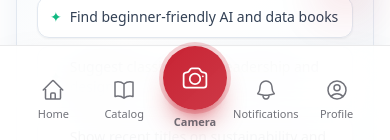
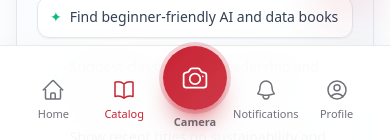
Before and after one commit to Kidemi04/Library_Self-Checkout_System, a Next.js app: page /dashboard/book in a window 390 px wide. Shown: the part 702-842 px from the top of the page. Built offline with nearby package versions, Linux system fonts and the light colour scheme; no server answers; the database is empty; sample sign-in values are in the browser's storage; a web font is replaced by a local one.

Commit message:
Combine Book Items and Book List page
Combine page,
Update Navigation bar (desktop and mobile ver)

```diff
--- a/app/dashboard/book-list/page.tsx
+++ b/app/dashboard/book/book-list/page.tsx
@@ -113,11 +113,13 @@ export default async function BookItemsPage({
 
       {/* Search */}
       <SearchForm
-        action="/dashboard/book-items"
+        action="/dashboard/book"
         placeholder="Search catalogue by title, author, ISBN, or barcode"
         defaultValue={q}
         aria-label="Search books"
+        extraParams={{ section: 'list' }}
       />
+
 
       {/* Create new item */}
       <CreateBookForm />
--- a/app/dashboard/book/page.tsx
+++ b/app/dashboard/book/page.tsx
@@ -4,10 +4,11 @@ import { redirect } from 'next/navigation';
 import { getDashboardSession } from '@/app/lib/auth/session';
 import TabSwitch from '@/app/ui/dashboard/tab-switch';
 
-// Sub pages (keep filenames unchanged)
+// Sub pages
 import BookItemsPage from './book-items/page';
+import BorrowBooksPage from './check-out/page';
 import ReturningBooksPage from './check-in/page';
-import BorrowBooksPage from './check-out/page';
+import BookListPage from './book-list/page';
 
 export default async function BookPage({
   searchParams,
@@ -18,21 +19,32 @@ export default async function BookPage({
   const { user } = await getDashboardSession();
   if (!user) redirect('/login');
 
+  const isPrivileged = user.role === 'staff' || user.role === 'admin';
+
   // Normalize params (remove undefined)
   const params: Record<string, string | string[]> = Object.fromEntries(
     Object.entries(rawParams).filter(([, value]) => value !== undefined),
   ) as Record<string, string | string[]>;
 
   /**
-   * section controls which book module is shown
-   * - items     -> catalogue
-   * - checkout  -> borrow books
-   * - checkin   -> return books
+   * section controls which module is shown
+   * items     -> public catalogue
+   * checkout  -> borrow
+   * checkin   -> return
+   * list      -> admin catalogue (privileged only)
    */
-  const section =
-    params.section === 'checkout' || params.section === 'checkin' || params.section === 'items'
-      ? params.section
-      : 'items';
+  const allowedSections = isPrivileged
+    ? ['items', 'checkout', 'checkin', 'list']
+    : ['items', 'checkout', 'checkin'];
+
+  const section = allowedSections.includes(params.section as string)
+    ? (params.section as string)
+    : 'items';
+
+  // If user manually types ?section=list without permission
+  if (section === 'list' && !isPrivileged) {
+    redirect('/dashboard/book?section=items');
+  }
 
   return (
     <main className="space-y-8">
@@ -46,6 +58,15 @@ export default async function BookPage({
             label: 'Book Items',
             href: '/dashboard/book?section=items',
           },
+          ...(isPrivileged
+            ? [
+                {
+                  key: 'list',
+                  label: 'Book List',
+                  href: '/dashboard/book?section=list',
+                },
+              ]
+            : []),
           {
             key: 'checkout',
             label: 'Borrow Books',
@@ -65,6 +86,8 @@ export default async function BookPage({
           <BorrowBooksPage searchParams={Promise.resolve(params)} />
         ) : section === 'checkin' ? (
           <ReturningBooksPage searchParams={Promise.resolve(params)} />
+        ) : section === 'list' && isPrivileged ? (
+          <BookListPage searchParams={Promise.resolve(params)} />
         ) : (
           <BookItemsPage searchParams={Promise.resolve(params)} />
         )}
--- a/app/ui/dashboard/mobile-nav.tsx
+++ b/app/ui/dashboard/mobile-nav.tsx
@@ -123,61 +123,6 @@ export default function MobileNav({
           {navItems.map((item) => {
             const Icon = item.icon;
 
-            // --- Special handling for Catalog (privileged toggle) ---
-            if (item.key === 'catalog') {
-              const isActive =
-                pathname.startsWith('/dashboard/book-items') ||
-                pathname.startsWith('/dashboard/book-list');
-
-              // Detect current page
-              const isOnBookItems = pathname.startsWith('/dashboard/book-items');
-              const isOnBookList = pathname.startsWith('/dashboard/book-list');
-
-              // Reset to default when not on catalog-related pages
-              const isOnCatalogPages = isOnBookItems || isOnBookList;
-
-              // Determine next route based on current route
-              const nextCatalogHref = isPrivileged
-                ? isOnBookItems
-                  ? '/dashboard/book-list'
-                  : '/dashboard/book-items'
-                : item.href;
-
-              // Dynamically switch icon & label
-              const DynamicIcon = isPrivileged
-                ? isOnCatalogPages
-                  ? (isOnBookItems ? QueueListIcon : BookOpenIcon) // Toggle icon only on catalog pages
-                  : QueueListIcon // Reset to Book List icon when on other pages
-                : item.icon;
-
-              // Dynamic label based on current page
-              const dynamicLabel = isPrivileged
-                ? isOnCatalogPages
-                  ? (isOnBookItems ? 'Book List' : 'Catalog') // Toggle label only on catalog pages
-                  : 'Book List' // Reset label when on other pages
-                : item.label;
-
-              return (
-                <Link
-                  key={item.key}
-                  href={nextCatalogHref}
-                  onClick={(e) => {
-                    if (!isPrivileged) return;
-                    e.preventDefault();
-                    window.location.href = nextCatalogHref;
-                  }}
-                  className={clsx(
-                    'flex flex-1 flex-col items-center justify-center gap-1 py-2 text-[11px] font-medium transition-colors',
-                    isActive ? activeTextClass : inactiveTextClass,
-                  )}
-                  aria-current={isActive ? 'page' : undefined}
-                >
-                  <DynamicIcon className="h-6 w-6" />
-                  <span>{dynamicLabel}</span>
-                </Link>
-              );
-            }
-
             // --- Existing special Scan button (keep unchanged) ---
             if (item.key === 'scan') {
               const isActive = isItemActive(item.href);
--- a/app/ui/dashboard/nav-links.tsx
+++ b/app/ui/dashboard/nav-links.tsx
@@ -33,7 +33,6 @@ const staffLinks = [
   { name: 'Catalogue', href: '/dashboard/book', icon: BookOpenIcon },
   { name: 'My Profile', href: '/dashboard/profile', icon: UserCircleIcon },
   { name: 'Social', href: '/dashboard/social', icon: UserGroupIcon },
-  { name: 'Book List', href: '/dashboard/book-list', icon: QueueListIcon },
   { name: 'Manage Holds', href: '/dashboard/holds', icon: BellAlertIcon },
   { name: 'AI Recommendations', href: '/dashboard/recommendations', icon: SparklesIcon },
   { name: 'Learning', href: '/dashboard/learning', icon: AcademicCapIcon },
```
